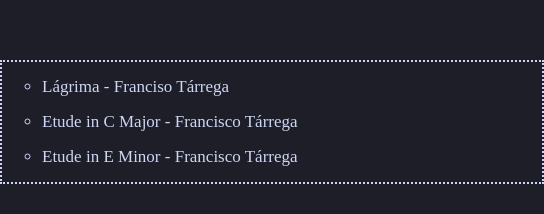
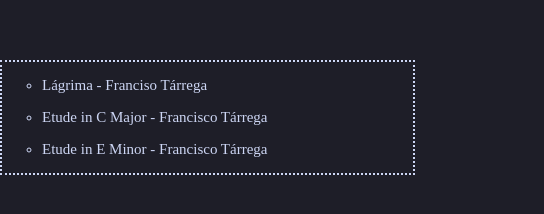
Before and after one commit to pchagas72/personal_website, a React (Vite) app: page /repertoir in a window 390 px wide. Shown: the part 801-1015 px from the top of the page, 544 px wide, since content can reach past the window. Built offline with nearby package versions, Linux system fonts and the light colour scheme.

Commit message:
Added vercel.json, adapted /repertoir for mobile and fixed react-network x vercel issue

```diff
--- a/src/routes/css/Repertoir.css
+++ b/src/routes/css/Repertoir.css
@@ -72,4 +72,14 @@ body {
     .piece_section{
         width: 95%;
     }
+    .pieces_list{
+        width: 95%;
+        font-size: 15px;
+        left: 0;
+        right: 0;
+        margin: auto;
+        border: 2px dotted rgb(205, 214, 244);
+        padding-top: 15px;
+        list-style:circle;
+    }
 }
```
Also changed, not shown: vercel.json (added), 1 other file (tests, documents, lock files or other folders).
